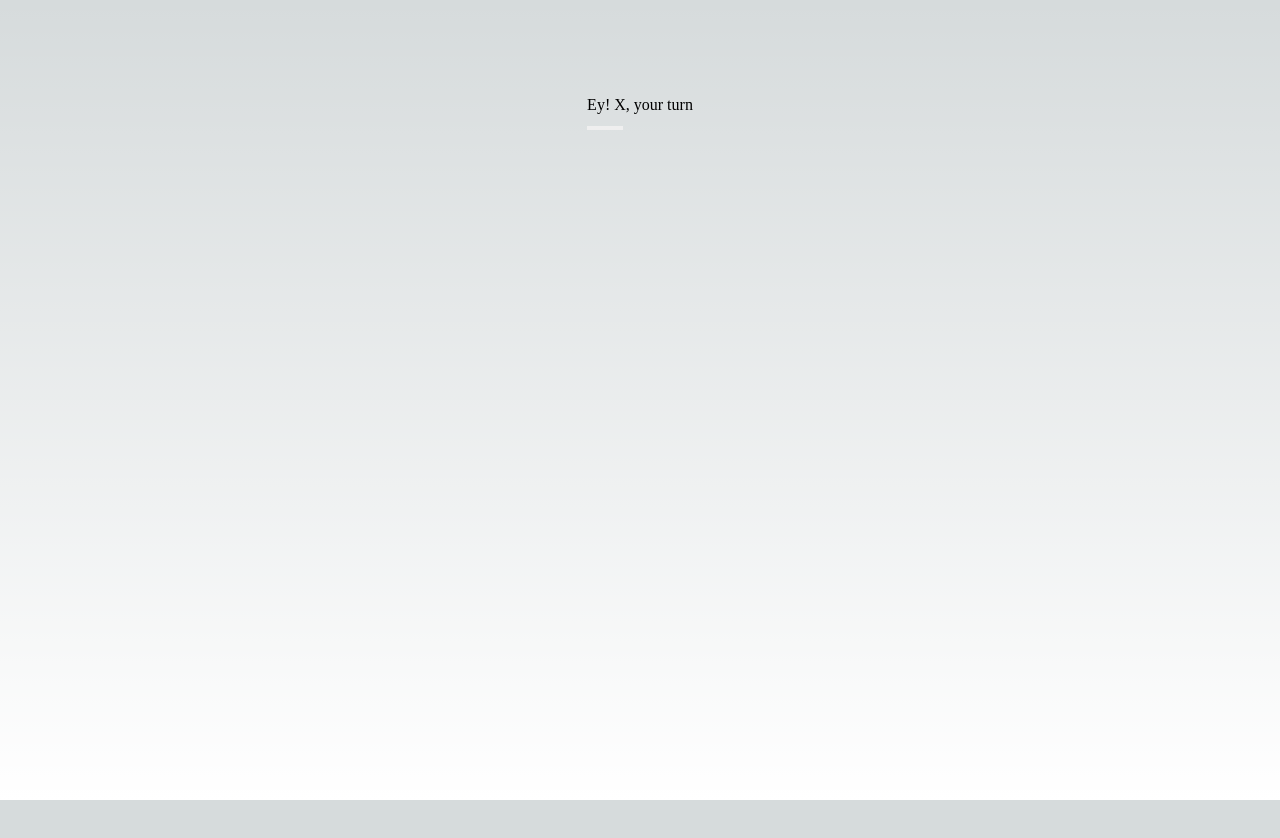
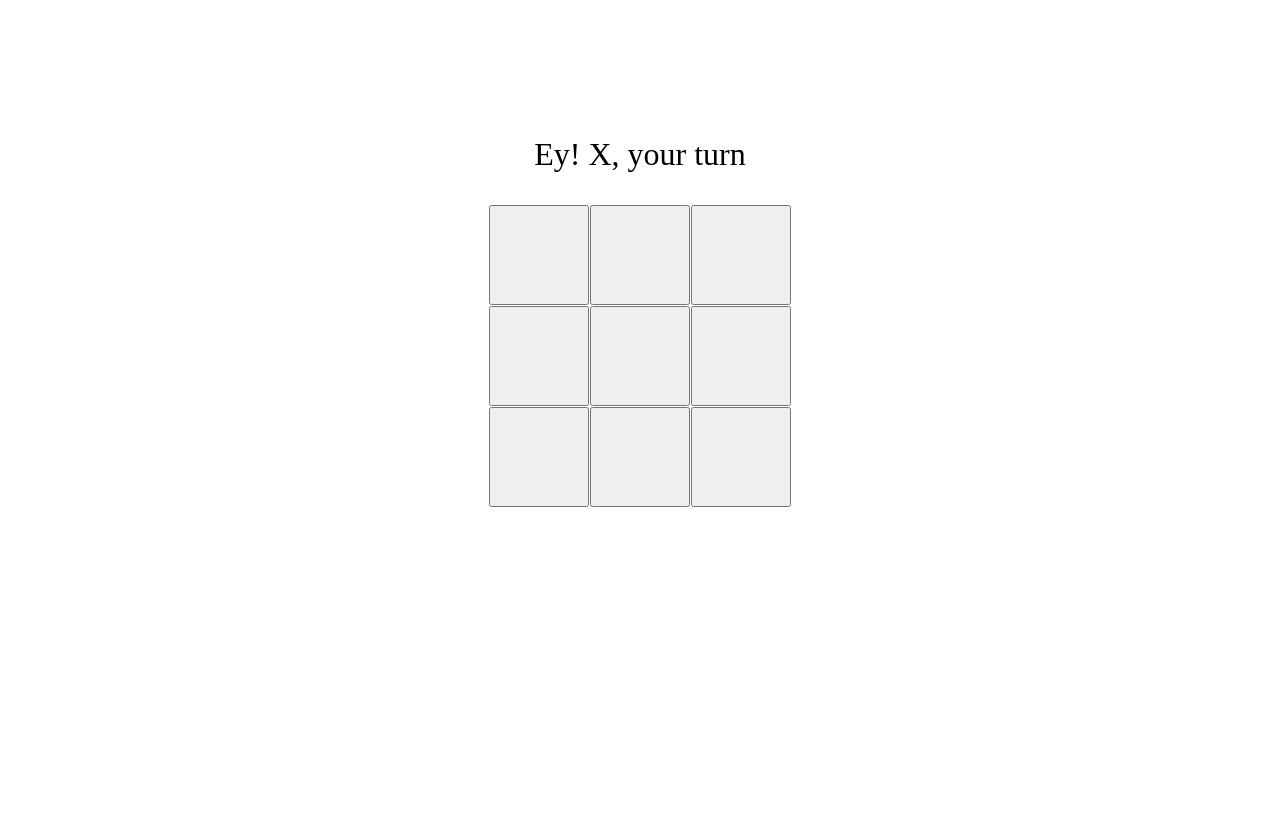
Before and after one commit to valdidev/tic-tac-toe-nextjs, a Next.js app: page / in a window 1280 px wide. Shown: the top 838 px of the page. Before the commit the page ends 800 px from the top, so only its background shows below. Built offline with nearby package versions, Linux system fonts and the light colour scheme.

Commit message:
styles: basic board styles done

```diff
--- a/components/Square.tsx
+++ b/components/Square.tsx
@@ -10,9 +10,15 @@
   onClick: () => void;
 }) {
   if (!value) {
-    return <button onClick={onClick} disabled={Boolean(winner)} />;
+    return (
+      <button className="square" onClick={onClick} disabled={Boolean(winner)} />
+    );
   }
-  return <button disabled>{value}</button>;
+  return (
+    <button className={`square square_${value.toLocaleLowerCase()}`} disabled>
+      {value}
+    </button>
+  );
 }
 
 export default Square;
--- a/containers/Board.tsx
+++ b/containers/Board.tsx
@@ -25,7 +25,7 @@
   return (
     <div>
       <p>Ey! {currentPlayer}, your turn</p>
-
+      <div className="grid">
         {Array(9)
           .fill(null)
           .map((_, i) => {
@@ -39,6 +39,7 @@
             );
           })}
       </div>
+    </div>
   );
 }
 
--- a/styles/globals.css
+++ b/styles/globals.css
@@ -1,107 +1,26 @@
-:root {
-  --max-width: 1100px;
-  --border-radius: 12px;
-  --font-mono: ui-monospace, Menlo, Monaco, 'Cascadia Mono', 'Segoe UI Mono',
-    'Roboto Mono', 'Oxygen Mono', 'Ubuntu Monospace', 'Source Code Pro',
-    'Fira Mono', 'Droid Sans Mono', 'Courier New', monospace;
-
-  --foreground-rgb: 0, 0, 0;
-  --background-start-rgb: 214, 219, 220;
-  --background-end-rgb: 255, 255, 255;
-
-  --primary-glow: conic-gradient(
-    from 180deg at 50% 50%,
-    #16abff33 0deg,
-    #0885ff33 55deg,
-    #54d6ff33 120deg,
-    #0071ff33 160deg,
-    transparent 360deg
-  );
-  --secondary-glow: radial-gradient(
-    rgba(255, 255, 255, 1),
-    rgba(255, 255, 255, 0)
-  );
-
-  --tile-start-rgb: 239, 245, 249;
-  --tile-end-rgb: 228, 232, 233;
-  --tile-border: conic-gradient(
-    #00000080,
-    #00000040,
-    #00000030,
-    #00000020,
-    #00000010,
-    #00000010,
-    #00000080
-  );
-
-  --callout-rgb: 238, 240, 241;
-  --callout-border-rgb: 172, 175, 176;
-  --card-rgb: 180, 185, 188;
-  --card-border-rgb: 131, 134, 135;
+.grid {
+  display: grid;
+  grid-gap: 1px;
+  grid-template-columns: repeat(3, 1fr);
 }
 
-@media (prefers-color-scheme: dark) {
-  :root {
-    --foreground-rgb: 255, 255, 255;
-    --background-start-rgb: 0, 0, 0;
-    --background-end-rgb: 0, 0, 0;
-
-    --primary-glow: radial-gradient(rgba(1, 65, 255, 0.4), rgba(1, 65, 255, 0));
-    --secondary-glow: linear-gradient(
-      to bottom right,
-      rgba(1, 65, 255, 0),
-      rgba(1, 65, 255, 0),
-      rgba(1, 65, 255, 0.3)
-    );
-
-    --tile-start-rgb: 2, 13, 46;
-    --tile-end-rgb: 2, 5, 19;
-    --tile-border: conic-gradient(
-      #ffffff80,
-      #ffffff40,
-      #ffffff30,
-      #ffffff20,
-      #ffffff10,
-      #ffffff10,
-      #ffffff80
-    );
-
-    --callout-rgb: 20, 20, 20;
-    --callout-border-rgb: 108, 108, 108;
-    --card-rgb: 100, 100, 100;
-    --card-border-rgb: 200, 200, 200;
-  }
+.square {
+  width: 100px;
+  height: 100px;
+  font-size: 5rem;
+  color: #e8e5e5;
+  border: solid 1px solid #000;
 }
 
-* {
-  box-sizing: border-box;
-  padding: 0;
-  margin: 0;
+.square_o {
+  background-color: #97cba9
 }
 
-html,
-body {
-  max-width: 100vw;
-  overflow-x: hidden;
+.square_x {
+  background-color: #f76b8a;
 }
 
-body {
-  color: rgb(var(--foreground-rgb));
-  background: linear-gradient(
-      to bottom,
-      transparent,
-      rgb(var(--background-end-rgb))
-    )
-    rgb(var(--background-start-rgb));
+p {
+  font-size: 2rem;
+  text-align: center;
 }
-
-a {
-  color: inherit;
-  text-decoration: none;
-}
-
-@media (prefers-color-scheme: dark) {
-  html {
-    color-scheme: dark;
-  }
-}
```
Lines whose indentation alone changed are shown as unchanged.
